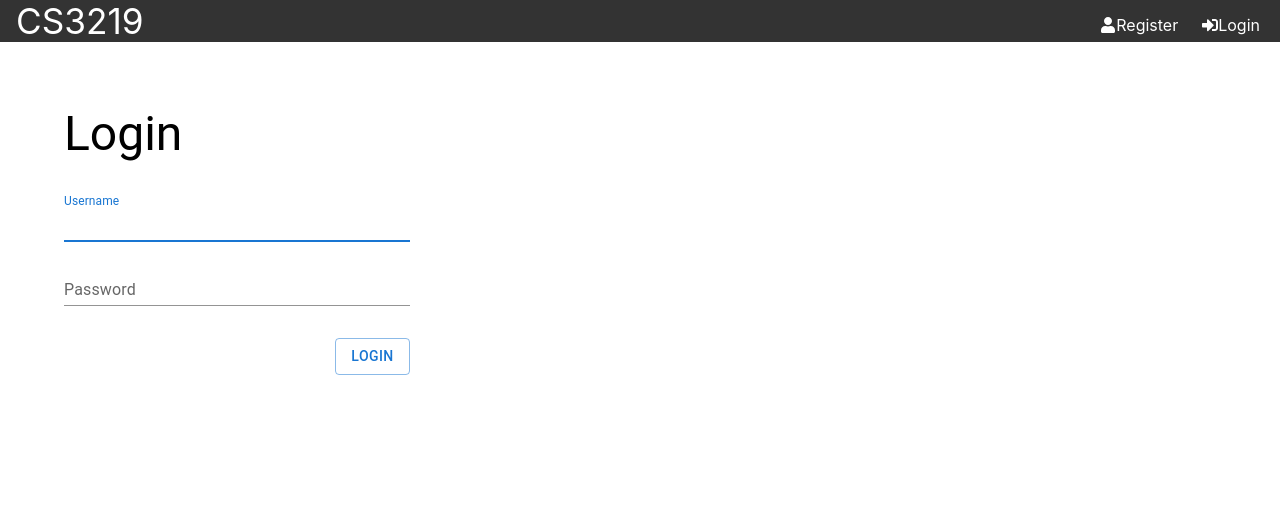
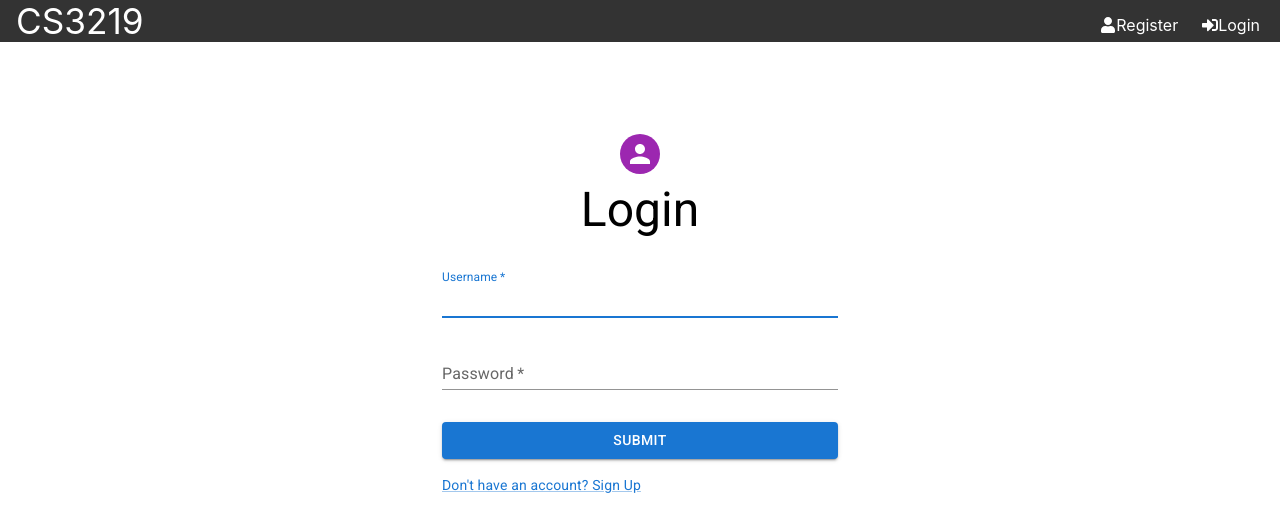
Before and after one commit to CS3219-AY2223S1/cs3219-project-ay2223s1-g7, a React (Create React App) app in the folder frontend/: page /login in a window 1280 px wide. Shown: the top 532 px of the page. Built offline with nearby package versions, Linux system fonts and the light colour scheme.

Commit message:
improve UI enhancement

```diff
--- a/frontend/package.json
+++ b/frontend/package.json
@@ -5,6 +5,7 @@
   "dependencies": {
     "@emotion/react": "^11.9.3",
     "@emotion/styled": "^11.9.3",
+    "@mui/icons-material": "^5.10.9",
     "@mui/material": "^5.9.1",
     "@testing-library/jest-dom": "^5.16.4",
     "@testing-library/react": "^13.3.0",
@@ -12,6 +13,7 @@
     "axios": "^0.27.2",
     "react": "^18.2.0",
     "react-dom": "^18.2.0",
+    "react-flippy": "^1.1.0",
     "react-icons": "^4.4.0",
     "react-router-dom": "^6.3.0",
     "react-scripts": "5.0.1",
--- a/frontend/src/App.js
+++ b/frontend/src/App.js
@@ -7,18 +7,28 @@ import { PrivateRoute } from './components/PrivateRoute';
 import ChangepwPage from './components/ChangepwPage'
 import HomePage from './components/HomePage'
 import { Box } from "@mui/material";
+import { createTheme, ThemeProvider } from '@mui/material/styles';
+import { useLocation } from "react-router-dom";
 
+const theme = createTheme();
 
 function App() {
     return (
+        <ThemeProvider theme={theme}>
+        <div className="App">
+            <div className='container'>
+                <Box display={"flex"} flexDirection={"column"}>
+                    <Router>
+                        <Header/>
+                        <br></br>
+                        <Routes>
 
-        <div className="App">
-            <Header />
-            <div className='container'>
-                <Box display={"flex"} flexDirection={"column"} padding={"4rem"}>
-                    <Router>
-                        <Routes>
-                            <Route exact path="/" element={<Navigate replace to="/signup" />}></Route>
+                            {/* <Route exact path="/" element={<Navigate replace to="/login" />}></Route> */}
+                            <Route exact path="/" element={
+                                <PrivateRoute>
+                                    <HomePage />
+                                </PrivateRoute>} />
+
                             <Route path="/signup" element={<SignupPage />} />
                             <Route path="/login" element={<LoginPage />} />
 
@@ -53,6 +63,7 @@ function App() {
                 </Box>
             </div>
         </div>
+        </ThemeProvider>
     );
 }
 
--- a/frontend/src/components/ChangepwPage.js
+++ b/frontend/src/components/ChangepwPage.js
@@ -7,13 +7,18 @@ import {
     DialogContentText,
     DialogTitle,
     TextField,
-    Typography
+    Typography,
+    Avatar,
+    Link,
+    Grid,
+    Container,
+    Alert,
 } from "@mui/material";
 import {useState} from "react";
 import axios from "axios";
 import {URL_USER_SVC} from "../configs";
 import {STATUS_CODE_CONFLICT, STATUS_CODE_CREATED} from "../constants";
-import {Link, useNavigate} from "react-router-dom";
+import {useNavigate} from "react-router-dom";
 
 
 function ChangepwPage() {
@@ -33,18 +38,18 @@ function ChangepwPage() {
 
         const res = await axios.post(URL_USER_SVC + '/changepw', { username, oldPassword, newPassword, token })
             .catch((err) => {
-                setErrorDialog('Please try again later')
+                setErrorDialog('Please check your old/new password and try again')
             })
         if (res && res.status === STATUS_CODE_CREATED) {
             document.cookie = "jwt_token= ; expires = Thu, 01 Jan 1970 00:00:00 GMT"
             document.cookie = "user= ; expires = Thu, 01 Jan 1970 00:00:00 GMT"
-            setSuccessDialog('Password successfully changed, pleast log in again')
+            setSuccessDialog('Password successfully changed, please log in again')
             setIsChangeSuccess(true)
             setTimeout(toLogin, 2000);
         }
     }
 
-    const toLogin = () => window.location.href="http://localhost:3000/login"
+    const toLogin = () => navigate("/login")
 
     const closeDialog = () => setIsDialogOpen(false)
 
@@ -61,28 +66,53 @@ function ChangepwPage() {
     }
 
     return (
-        <Box display={"flex"} flexDirection={"column"} width={"30%"}>
-            <Typography variant={"h3"} marginBottom={"2rem"}>Change Password</Typography>
-
+        <Container component="main" maxWidth="xs">
+            <Box
+                sx={{
+                    marginTop: 8,
+                    display: 'flex',
+                    flexDirection: 'column',
+                    alignItems: 'center',
+                }}
+            >
+            <Avatar sx={{ m: 1, bgcolor: 'secondary.main' }}>
+                {/* <LockOutlinedIcon /> */}
+            </Avatar>
+            <Typography component={"h1"} variant={"h3"} marginBottom={"1rem"}>Change Password</Typography>
             <TextField
+            margin="normal"
             label="Old Password"
             variant="standard"
             type="password"
             value={oldPassword}
             onChange={(e) => setOldPassword(e.target.value)}
             sx={{marginBottom: "1rem"}}
+            autoFocus
+            fullWidth
+            required
             />
+
             <TextField
+            margin="normal"
             label="New Password"
             variant="standard"
             type="new password"
             value={newPassword}
             onChange={(e) => setNewPassword(e.target.value)}
             sx={{marginBottom: "2rem"}}
+            fullWidth
+            required
             />
-            <Box display={"flex"} flexDirection={"row"} justifyContent={"flex-end"}>
-                <Button variant={"outlined"} onClick={handleChangePassword}>Change Password</Button>
-            </Box>
+
+                <Button
+                    type="submit"
+                    variant="contained"
+                    sx={{ mt: 3, mb: 2 }}
+                    onClick={handleChangePassword}
+                    fullWidth
+                    >
+                    Change Password
+                </Button>
 
             <Dialog
                 open={isDialogOpen}
@@ -100,6 +130,7 @@ function ChangepwPage() {
                 </DialogActions>
             </Dialog>
             </Box>
+        </Container>
     )
 }
 
--- a/frontend/src/components/HomePage.js
+++ b/frontend/src/components/HomePage.js
@@ -80,7 +80,7 @@ function HomePage(props) {
     }
 
     return (
-        route === "/home"
+        (route === "/home" || route === "/")
             ? <QuestionSelectionPage handleMatching={handleMatching} handleTextChange={handleTextChange} />
             : (route === "/loading"
                 ? <LoadingPage handleExit={handleExitToHome} />
--- a/frontend/src/components/LoginPage.js
+++ b/frontend/src/components/LoginPage.js
@@ -1,58 +1,45 @@
 import {
     Box,
     Button,
-    Dialog,
-    DialogActions,
-    DialogContent,
-    DialogContentText,
-    DialogTitle,
     TextField,
-    Typography
+    Typography,
+    Avatar,
+    Link,
+    Grid,
+    Container,
+    Alert,
 } from "@mui/material";
+// import LockOutlinedIcon from '@mui/icons-material/LockOutlined';
+
 import { useState } from "react";
 import axios from "axios";
 import { URL_USER_SVC } from "../configs";
 import { STATUS_CODE_CONFLICT, STATUS_CODE_CREATED, STATUS_CODE_OK } from "../constants";
-import { Link, useNavigate } from "react-router-dom";
 
 function LoginPage() {
     const [username, setUsername] = useState("")
     const [password, setPassword] = useState("")
-    const [isDialogOpen, setIsDialogOpen] = useState(false)
-    const [dialogTitle, setDialogTitle] = useState("")
-    const [dialogMsg, setDialogMsg] = useState("")
     const [isLoginSuccess, setIsLoginSuccess] = useState(false)
+    const [hasSubmit, setHasSubmit] = useState(false);
+    const [errMessage, setErrMessage] = useState("")
 
     const handleLogin = async () => {
+        setHasSubmit(true);
         setIsLoginSuccess(false)
         const res = await axios.post(URL_USER_SVC + '/login', { username, password })
             .catch((err) => {
                 if (err.response.status === STATUS_CODE_CONFLICT) {
-                    setErrorDialog('Invalid credentials')
+                    setErrMessage('The username and password you entered did not match our records.');
                 } else {
-                    setErrorDialog('Please try again later')
+                    setErrMessage("Please double-check and try again later.");
                 }
             })
         if (res && res.status === STATUS_CODE_CREATED) {
-
             createCookieInHour(res.data.token, username);
-
-            setSuccessDialog('Successfully logged in')
-            setIsLoginSuccess(true)
+            setIsLoginSuccess(true);
+            // route to home
+            window.location.href = "http://localhost:3000/home";
         }
-    }
-    const closeDialog = () => setIsDialogOpen(false)
-
-    const setSuccessDialog = (msg) => {
-        setIsDialogOpen(true)
-        setDialogTitle('Success')
-        setDialogMsg(msg)
-    }
-
-    const setErrorDialog = (msg) => {
-        setIsDialogOpen(true)
-        setDialogTitle('Error')
-        setDialogMsg(msg)
     }
 
     const createCookieInHour = (cookieValue, username) => {
@@ -62,51 +49,57 @@ function LoginPage() {
         document.cookie = "user=" + username + ";expires=" + date.toGMTString();
     }
 
-    const routeToHome = () => {
-        window.location.href = "http://localhost:3000/home"
-            // navigate("/home")
-    }
-
     return (
-        <Box display={"flex"} flexDirection={"column"} width={"30%"}>
-            <Typography variant={"h3"} marginBottom={"2rem"}>Login</Typography>
+        <Container component="main" maxWidth="xs">
+            <Box
+                sx={{
+                    marginTop: 8,
+                    display: 'flex',
+                    flexDirection: 'column',
+                    alignItems: 'center',
+                }}
+            >
+                <Avatar sx={{ m: 1, bgcolor: 'secondary.main' }}>
+                    {/* <LockOutlinedIcon /> */}
+                </Avatar>
+                <Typography component={"h1"} variant={"h3"} marginBottom={"1rem"}>Login</Typography>
+                {(hasSubmit && !isLoginSuccess && errMessage) && <Alert severity="error">{errMessage}</Alert>}
                 <TextField
+                    margin="normal"
                     label="Username"
                     variant="standard"
                     value={username}
                     onChange={(e) => setUsername(e.target.value)}
-                sx={{ marginBottom: "1rem" }}
                     autoFocus
+                    fullWidth
+                    required
                 />
                 <TextField
+                    margin="normal"
                     label="Password"
                     variant="standard"
                     type="password"
                     value={password}
                     onChange={(e) => setPassword(e.target.value)}
-                sx={{ marginBottom: "2rem" }}
+                    fullWidth
+                    required
                 />
-            <Box display={"flex"} flexDirection={"row"} justifyContent={"flex-end"}>
-                <Button variant={"outlined"} onClick={handleLogin}>Login</Button>
+                <Button
+                    type="submit"
+                    variant="contained"
+                    sx={{ mt: 3, mb: 2 }}
+                    onClick={handleLogin}
+                    fullWidth
+                    >
+                    Submit
+                </Button>
+                <Grid container>
+                    <Link href="/signup" variant="body2">
+                        {"Don't have an account? Sign Up"}
+                    </Link>
+                </Grid>
             </Box>
-
-            <Dialog
-                open={isDialogOpen}
-                onClose={closeDialog}
-            >
-                <DialogTitle>{dialogTitle}</DialogTitle>
-                <DialogContent>
-                    <DialogContentText>{dialogMsg}</DialogContentText>
-                </DialogContent>
-                <DialogActions>
-                    {isLoginSuccess
-
-                        ? <Button onClick={routeToHome}>Proceed</Button>
-                        : <Button onClick={closeDialog}>Done</Button>
-                    }
-                </DialogActions>
-            </Dialog>
-        </Box>
+        </Container>
     )
 }
 
--- a/frontend/src/components/SignupPage.js
+++ b/frontend/src/components/SignupPage.js
@@ -1,97 +1,102 @@
 import {
     Box,
     Button,
-    Dialog,
-    DialogActions,
-    DialogContent,
-    DialogContentText,
-    DialogTitle,
     TextField,
-    Typography
+    Typography,
+    Avatar,
+    Link,
+    Grid,
+    Container,
+    Alert,
 } from "@mui/material";
 import {useState} from "react";
 import axios from "axios";
 import {URL_USER_SVC} from "../configs";
 import {STATUS_CODE_CONFLICT, STATUS_CODE_CREATED} from "../constants";
-import {Link} from "react-router-dom";
+import {useNavigate} from "react-router-dom";
 
 function SignupPage() {
+    const navigate = useNavigate();
     const [username, setUsername] = useState("")
     const [password, setPassword] = useState("")
-    const [isDialogOpen, setIsDialogOpen] = useState(false)
-    const [dialogTitle, setDialogTitle] = useState("")
-    const [dialogMsg, setDialogMsg] = useState("")
     const [isSignupSuccess, setIsSignupSuccess] = useState(false)
+    const [hasSubmit, setHasSubmit] = useState(false);
+    const [errMessage, setErrMessage] = useState("")
+    const [succMessage, setSuccessMsg] = useState("")
 
     const handleSignup = async () => {
+        setHasSubmit(true);
         setIsSignupSuccess(false)
         const res = await axios.post(URL_USER_SVC, { username, password })
             .catch((err) => {
                 if (err.response.status === STATUS_CODE_CONFLICT) {
-                    setErrorDialog('This username already exists')
+                    setErrMessage('This username already exists. Please try again with another username')
                 } else {
-                    setErrorDialog('Please try again later')
+                    setErrMessage('Please try again later')
                 }
             })
         if (res && res.status === STATUS_CODE_CREATED) {
-            setSuccessDialog('Account successfully created')
+            setSuccessMsg('Congratulations! Your account has been successfully created')
             setIsSignupSuccess(true)
+            setTimeout(toLogin, 2000);
         }
     }
+    const toLogin = () => navigate("/login")
 
-    const closeDialog = () => setIsDialogOpen(false)
-
-    const setSuccessDialog = (msg) => {
-        setIsDialogOpen(true)
-        setDialogTitle('Success')
-        setDialogMsg(msg)
-    }
-
-    const setErrorDialog = (msg) => {
-        setIsDialogOpen(true)
-        setDialogTitle('Error')
-        setDialogMsg(msg)
-    }
 
     return (
-        <Box display={"flex"} flexDirection={"column"} width={"30%"}>
-            <Typography variant={"h3"} marginBottom={"2rem"}>Sign Up</Typography>
+        <Container component="main" maxWidth="xs">
+            <Box
+                sx={{
+                    marginTop: 8,
+                    display: 'flex',
+                    flexDirection: 'column',
+                    alignItems: 'center',
+                }}
+            >
+                <Avatar sx={{ m: 1, bgcolor: 'primary.main' }}>
+                    {/* <LockOutlinedIcon /> */}
+                </Avatar>
+                <Typography component={"h1"} variant={"h3"} marginBottom={"1rem"}>Sign Up</Typography>
+                {(hasSubmit && !isSignupSuccess && errMessage) && <Alert severity="error">{errMessage}</Alert>}
+                {(hasSubmit && isSignupSuccess && succMessage) && <Alert severity="success">{succMessage}</Alert>}
                 <TextField
+                    margin="normal"
                     label="Username"
                     variant="standard"
                     value={username}
                     onChange={(e) => setUsername(e.target.value)}
-                sx={{marginBottom: "1rem"}}
                     autoFocus
+                    fullWidth
+                    required
                 />
                 <TextField
+                    margin="normal"
                     label="Password"
                     variant="standard"
                     type="password"
                     value={password}
                     onChange={(e) => setPassword(e.target.value)}
-                sx={{marginBottom: "2rem"}}
+                    fullWidth
+                    required
                 />
-            <Box display={"flex"} flexDirection={"row"} justifyContent={"flex-end"}>
-                <Button variant={"outlined"} onClick={handleSignup}>Sign up</Button>
+
+                <Button
+                    type="submit"
+                    variant="contained"
+                    sx={{ mt: 3, mb: 2 }}
+                    onClick={handleSignup}
+                    fullWidth
+                    >
+                    Sign up
+                </Button>
+                <Grid container>
+                    <Link href="/login" variant="body2">
+                        {"Already have an account? Login"}
+                    </Link>
+                </Grid>
             </Box>
-
-            <Dialog
-                open={isDialogOpen}
-                onClose={closeDialog}
-            >
-                <DialogTitle>{dialogTitle}</DialogTitle>
-                <DialogContent>
-                    <DialogContentText>{dialogMsg}</DialogContentText>
-                </DialogContent>
-                <DialogActions>
-                    {isSignupSuccess
-                        ? <Button component={Link} to="/login">Log in</Button>
-                        : <Button onClick={closeDialog}>Done</Button>
-                    }
-                </DialogActions>
-            </Dialog>
-        </Box>
+        </Container>
     )
 }
 
--- a/frontend/src/index.js
+++ b/frontend/src/index.js
@@ -1,5 +1,9 @@
 import React from 'react';
 import ReactDOM from 'react-dom/client';
+import '@fontsource/roboto/300.css';
+import '@fontsource/roboto/400.css';
+import '@fontsource/roboto/500.css';
+import '@fontsource/roboto/700.css';
 import './index.css';
 import App from './App';
 import reportWebVitals from './reportWebVitals';
```
Also changed, not shown: 1 other file (tests, documents, lock files or other folders). Lines whose indentation alone changed are shown as unchanged.
